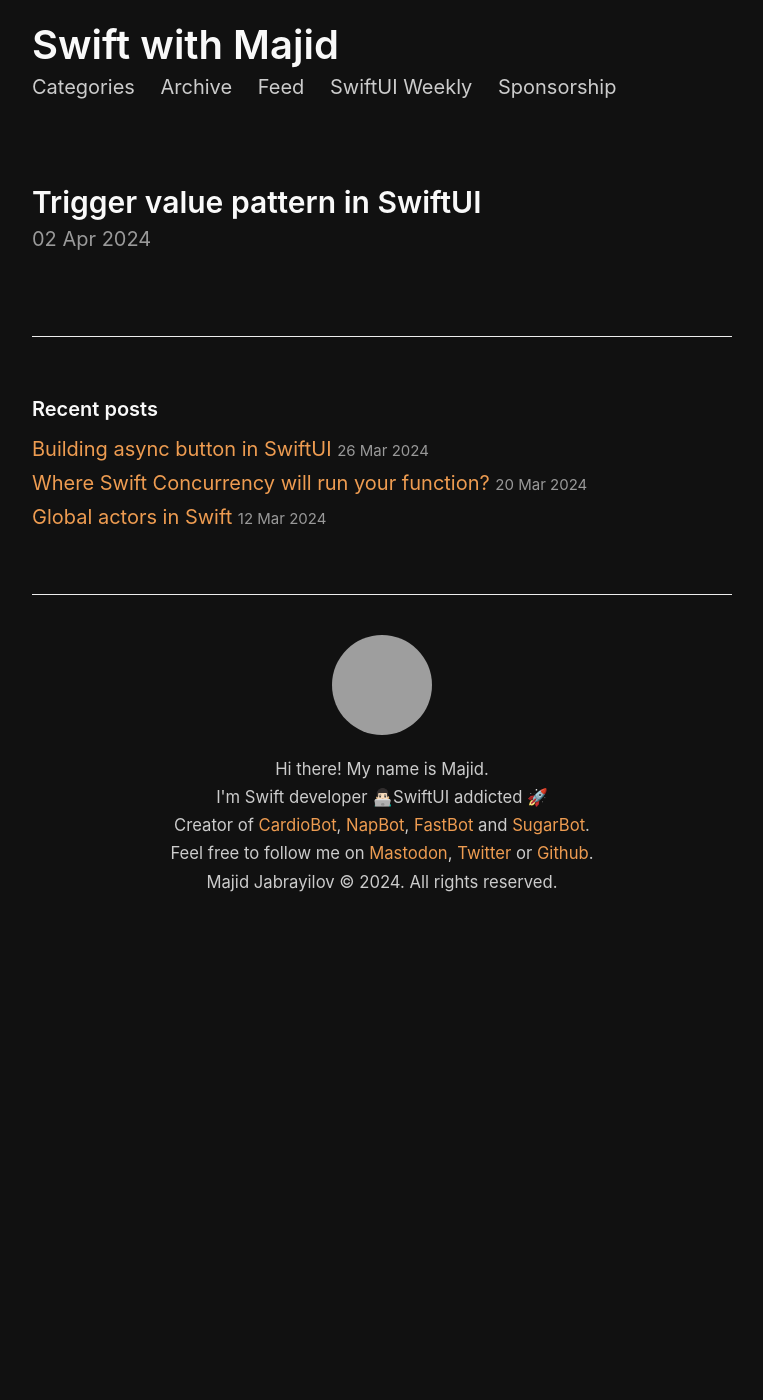
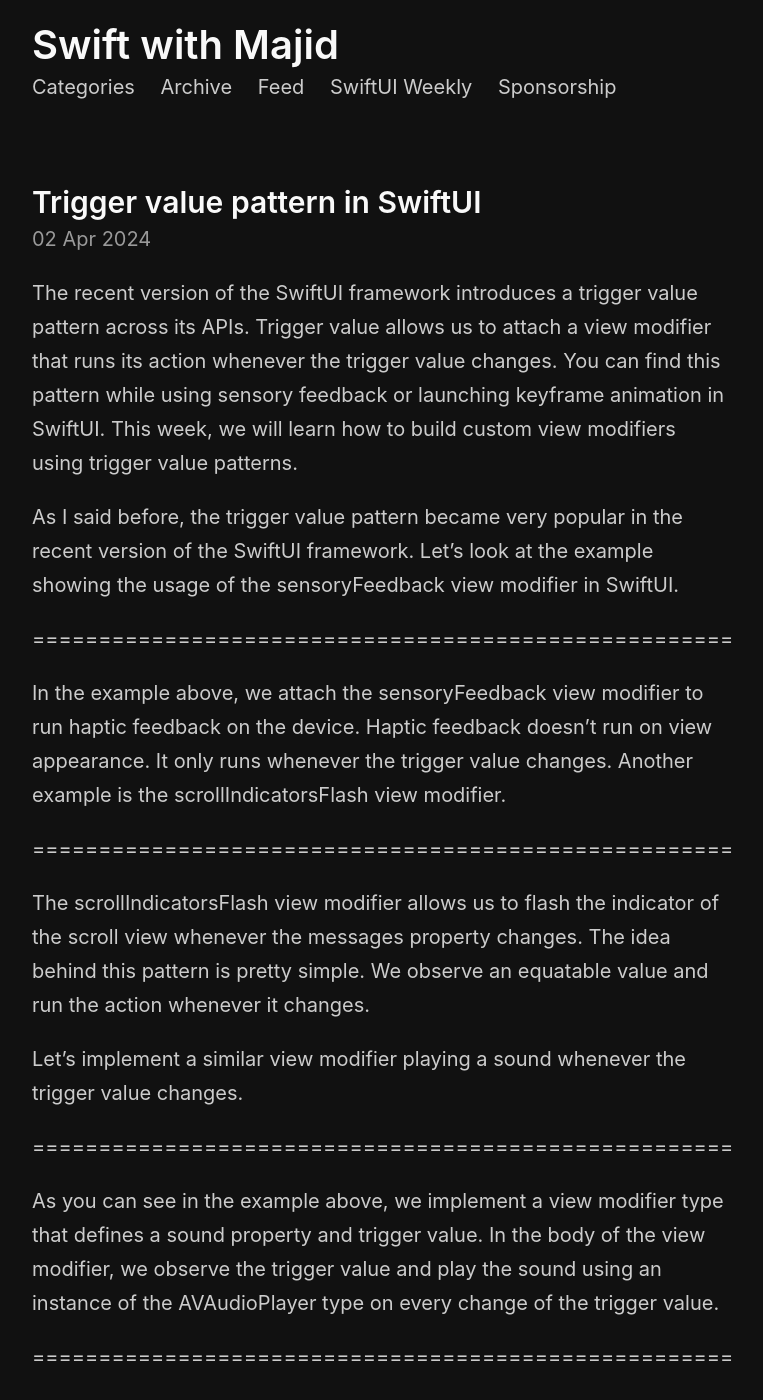
Before and after one commit to mecid/mecid.github.io, a Jekyll site: the page built from _posts/2024-04-02-trigger-value-pattern-in-swiftui.md, in a window 1280 px wide and 1400 px high. Shown: the whole window, without its empty margins (258-1021 px from the left). Built offline with Jekyll 4.4.1, drawn with Linux system fonts in a browser that asks for light colours; some of the changed text lies outside the part shown; grey boxes are pictures that could not be loaded.

Commit message:
trigger value post content added

```diff
--- a/_posts/2024-04-02-trigger-value-pattern-in-swiftui.md
+++ b/_posts/2024-04-02-trigger-value-pattern-in-swiftui.md
@@ -2,3 +2,37 @@
 title: Trigger value pattern in SwiftUI
 layout: post
 ---
+
+The recent version of the SwiftUI framework introduces a trigger value pattern across its APIs. Trigger value allows us to attach a view modifier that runs its action whenever the trigger value changes. You can find this pattern while using sensory feedback or launching keyframe animation in SwiftUI. This week, we will learn how to build custom view modifiers using trigger value patterns.
+
+As I said before, the trigger value pattern became very popular in the recent version of the SwiftUI framework. Let's look at the example showing the usage of the sensoryFeedback view modifier in SwiftUI.
+
+=====================================================
+
+In the example above, we attach the sensoryFeedback view modifier to run haptic feedback on the device. Haptic feedback doesn't run on view appearance. It only runs whenever the trigger value changes. Another example is the scrollIndicatorsFlash view modifier.
+
+=====================================================
+
+The scrollIndicatorsFlash view modifier allows us to flash the indicator of the scroll view whenever the messages property changes. The idea behind this pattern is pretty simple. We observe an equatable value and run the action whenever it changes.
+
+Let's implement a similar view modifier playing a sound whenever the trigger value changes.
+
+=====================================================
+
+As you can see in the example above, we implement a view modifier type that defines a sound property and trigger value. In the body of the view modifier, we observe the trigger value and play the sound using an instance of the AVAudioPlayer type on every change of the trigger value.
+
+=====================================================
+
+Now, we have the playSound view modifier, allowing us to reuse the functionality across our codebase. In other words, the trigger value pattern will enable us to build reusable view modifiers to run data-driven actions in SwiftUI.
+
+Let's look at another example of the trigger value pattern used to implement the AsyncButton type.
+
+=====================================================
+
+In the example above, we use the trigger value pattern to provide cancelation functionality in the AsyncButton type.
+
+=====================================================
+
+As you can see, we use the trigger value pattern to cancel the disabled button's ongoing task and make it active again.
+
+Today, we learned how to build custom APIs by introducing the trigger value pattern in our codebase. The trigger value pattern is widespread across the SwiftUI framework, and I'm sure more APIs will use this pattern soon.
```
